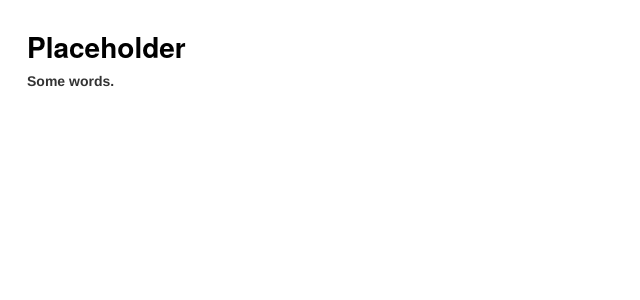
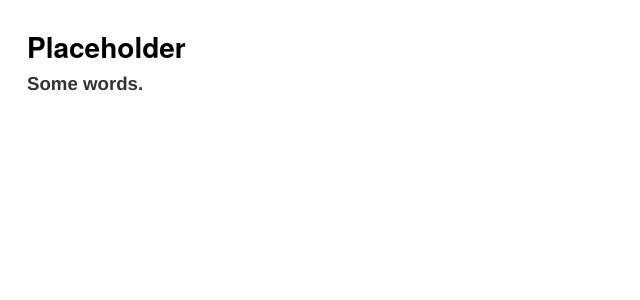
Before and after one commit to afishmandesign/afishmandesign.github.io, a Jekyll site: the page built from placeholder/index.html, in a window 1280 px wide. Shown: the top 300 px of the page, without its empty margins (0-640 px from the left). Built offline with Jekyll 4.4.1, drawn with Linux system fonts in a browser that asks for light colours; nearby versions of some CDN libraries; library files that are not in the unit come from our copies.

Commit message:
font size in pts

```diff
--- a/css/main.css
+++ b/css/main.css
@@ -88,7 +88,7 @@ body {
   }
   p {
       font-family: "HelveticaNeue-Light", "Helvetica Neue Light", "Helvetica Neue", "Helvetica", "Arial", "Lucida Grande", sans-serif;
-      font-size: 14px;
+      font-size: 14pt;
       line-height: 0.9em;
       color: #333;
       text-align: justify;
```
